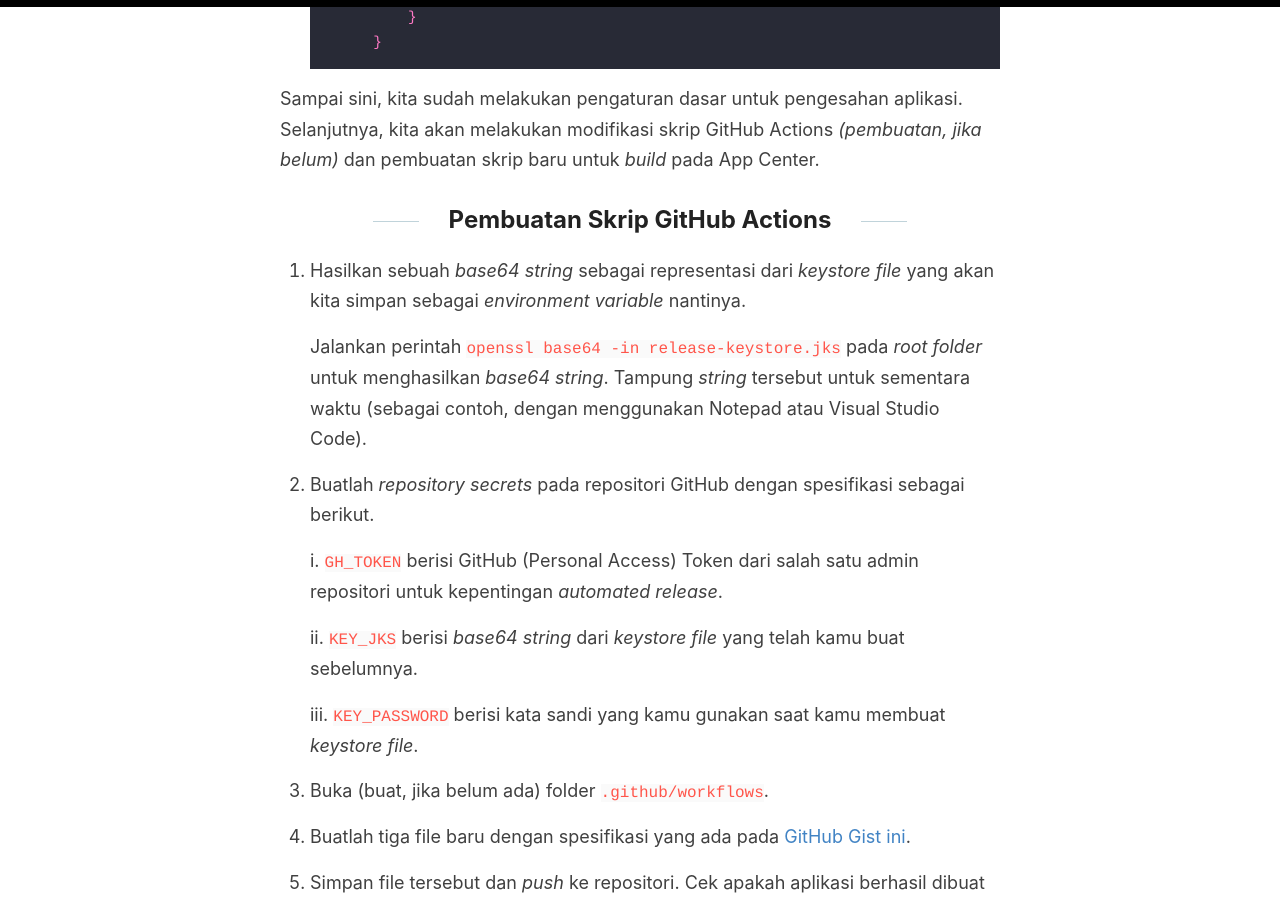
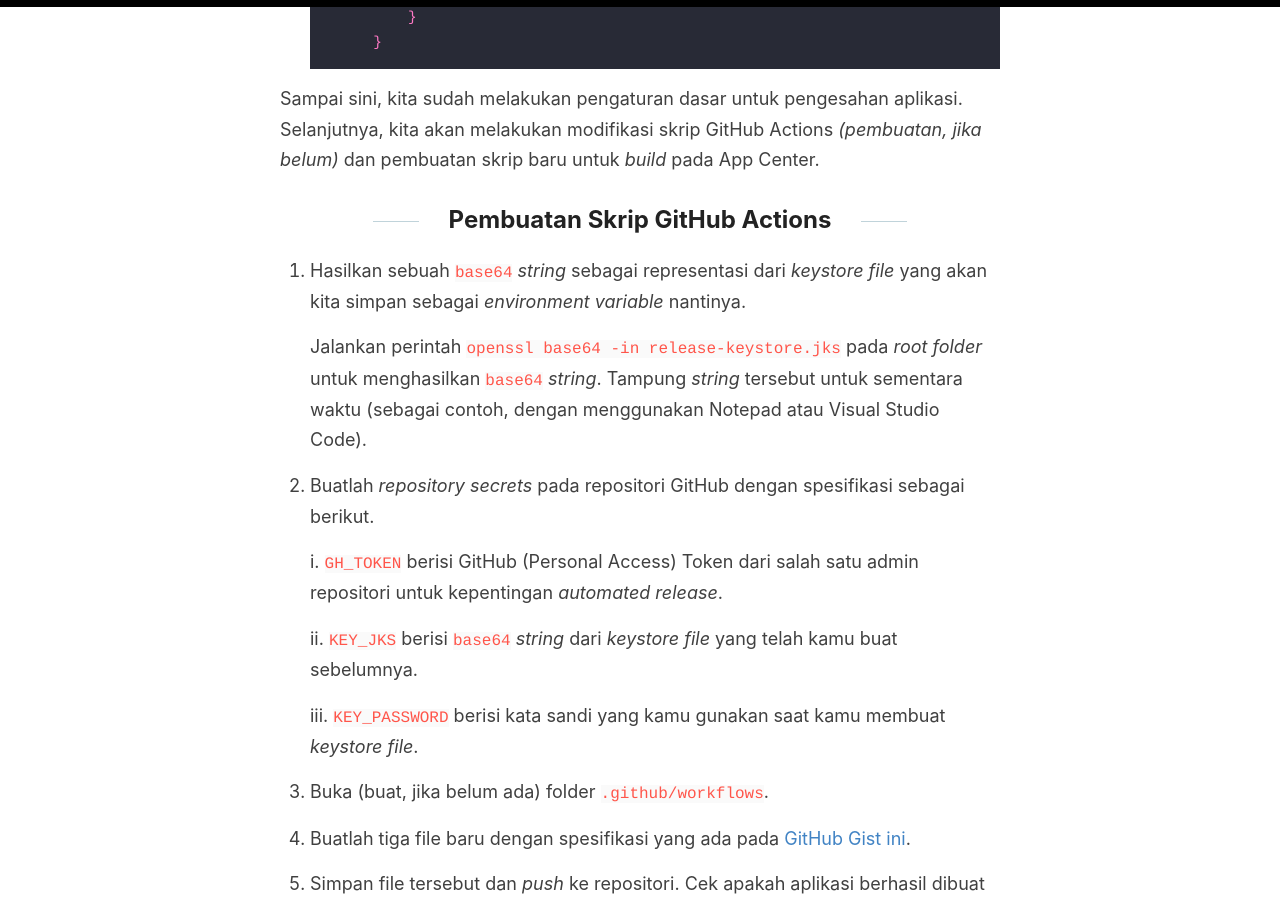
Before and after one commit to determinedguy/cecoret, a Jekyll site: the page built from _posts/2022-11-19-flutter-at-app-center.md, in a window 1280 px wide and 900 px high, scrolled down 6934 px. Built offline with Jekyll 4.4.1, drawn with Linux system fonts in a browser that asks for light colours.

Commit message:
fix: style

```diff
--- a/_posts/2022-11-19-flutter-at-app-center.md
+++ b/_posts/2022-11-19-flutter-at-app-center.md
@@ -120,15 +120,15 @@ Sampai sini, kita sudah melakukan pengaturan dasar untuk pengesahan aplikasi. Se
 
 ## Pembuatan Skrip GitHub Actions
 
-1. Hasilkan sebuah *base64 string* sebagai representasi dari *keystore file* yang akan kita simpan sebagai *environment variable* nantinya.
+1. Hasilkan sebuah `base64` *string* sebagai representasi dari *keystore file* yang akan kita simpan sebagai *environment variable* nantinya.
 
-    Jalankan perintah `openssl base64 -in release-keystore.jks` pada *root folder* untuk menghasilkan *base64 string*. Tampung *string* tersebut untuk sementara waktu (sebagai contoh, dengan menggunakan Notepad atau Visual Studio Code).
+    Jalankan perintah `openssl base64 -in release-keystore.jks` pada *root folder* untuk menghasilkan `base64` *string*. Tampung *string* tersebut untuk sementara waktu (sebagai contoh, dengan menggunakan Notepad atau Visual Studio Code).
 
 2. Buatlah *repository secrets* pada repositori GitHub dengan spesifikasi sebagai berikut.
 
     i. `GH_TOKEN` berisi GitHub (Personal Access) Token dari salah satu admin repositori untuk kepentingan *automated release*.
 
-    ii. `KEY_JKS` berisi *base64 string* dari *keystore file* yang telah kamu buat sebelumnya.
+    ii. `KEY_JKS` berisi `base64` *string* dari *keystore file* yang telah kamu buat sebelumnya.
 
     iii. `KEY_PASSWORD` berisi kata sandi yang kamu gunakan saat kamu membuat *keystore file*.
 
```
